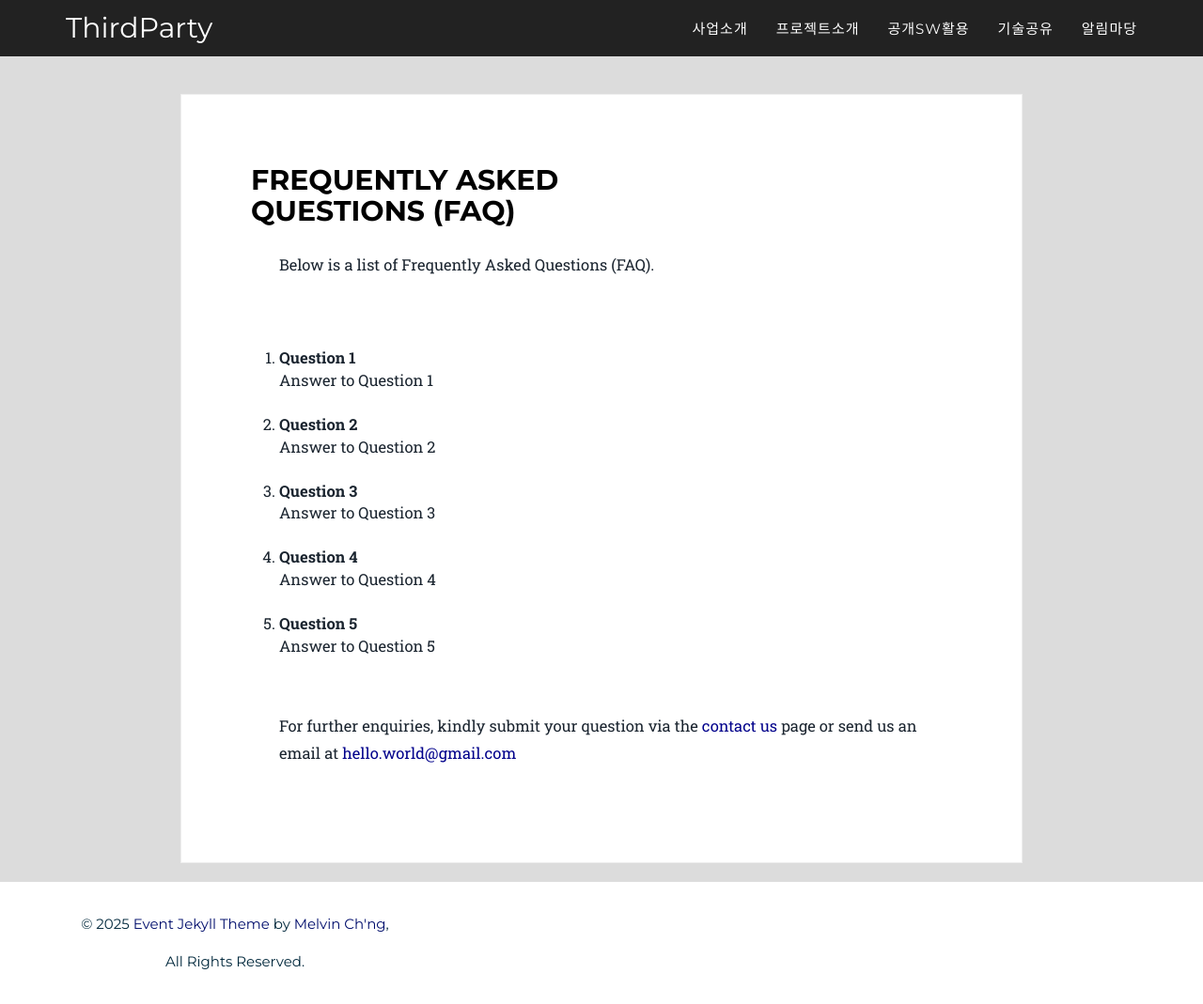
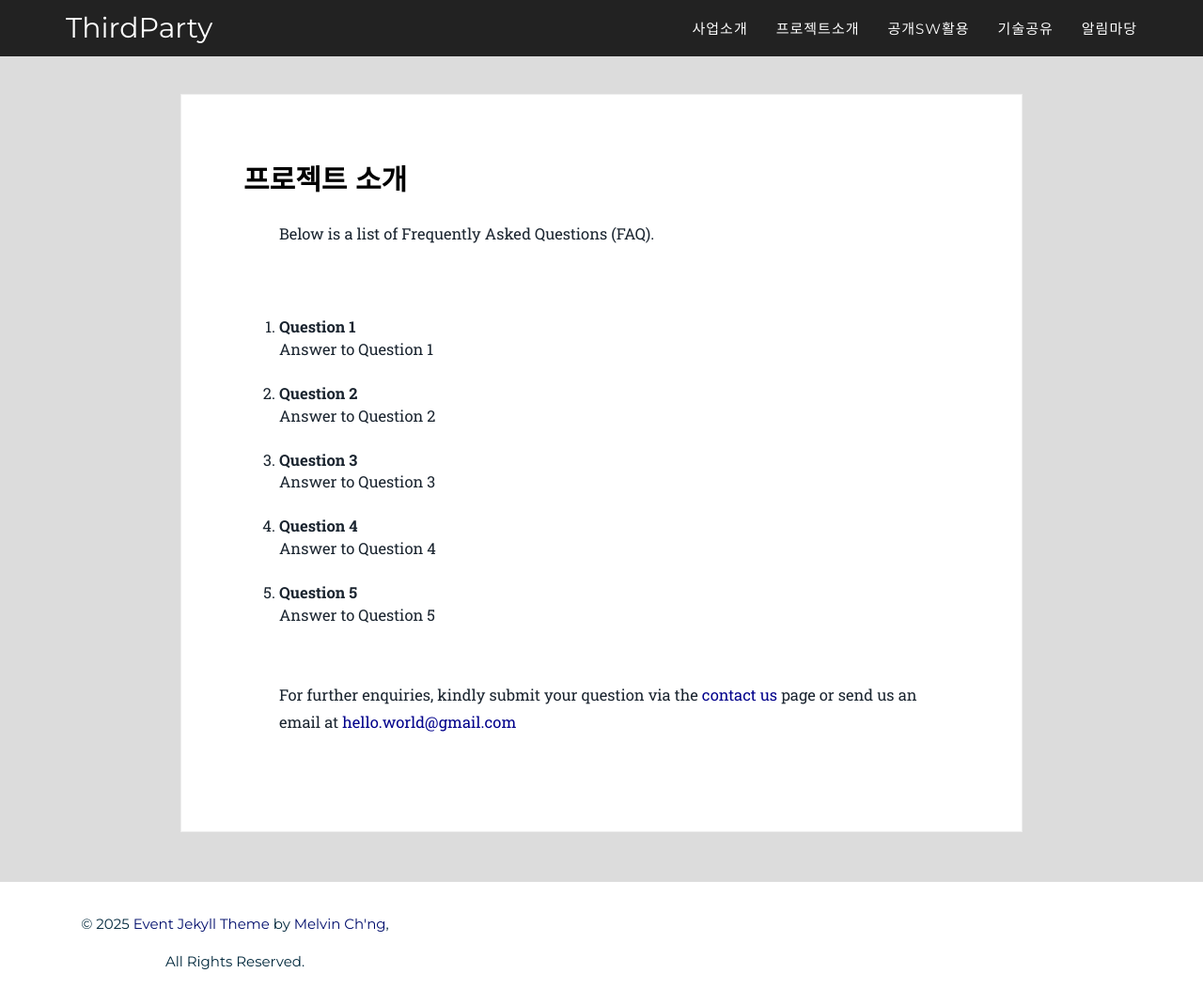
Before and after one commit to ThirdActiveDataExTech/ThirdActiveDataExTech.github.io, a Jekyll site: the page built from 2016_pages/project-intro.html, in a window 1280 px wide and 1069 px high. Shown: the whole window at 94% size. Built offline with Jekyll 4.4.1, drawn with Linux system fonts in a browser that asks for light colours; some web fonts are replaced.

Commit message:
[사업소개 페이지 수정]
- css 변경

```diff
--- a/2016_pages/projectIntro.html
+++ b/2016_pages/project-intro.html
@@ -1,7 +1,7 @@
 ---
 layout: 2016_default
 permalink: /project/intro
-title: Frequently Asked Questions (FAQ)
+title: 프로젝트 소개
 ---
     <!--background color-->
     <script type="text/javascript">
--- a/_sass/2016_sass/_event.scss
+++ b/_sass/2016_sass/_event.scss
@@ -20,18 +20,23 @@
   h1 {
     margin: 0;
     color: black;
-    padding: 10px 10px 10px 10px;
+    padding: 10px 10px 10px 2px;
     width: 70%;
   }
 
   table {
     width: 70%;
     border-collapse: collapse;
+    padding-left: 40px;
   }
   th, td {
     border: 1px solid #3c3c3c;
     padding: 10px;
     text-align: left;
+  }
+
+  row {
+    margin-top: 20px;
   }
 }
 
```
Also changed, not shown: 2016_pages/business-intro.html (renamed from 2016_pages/businessIntro.html), 2016_pages/open-sw-uilize.html (renamed from 2016_pages/openSWUtilize.html), 2016_pages/tech-share.html (renamed from 2016_pages/techShare.html).
